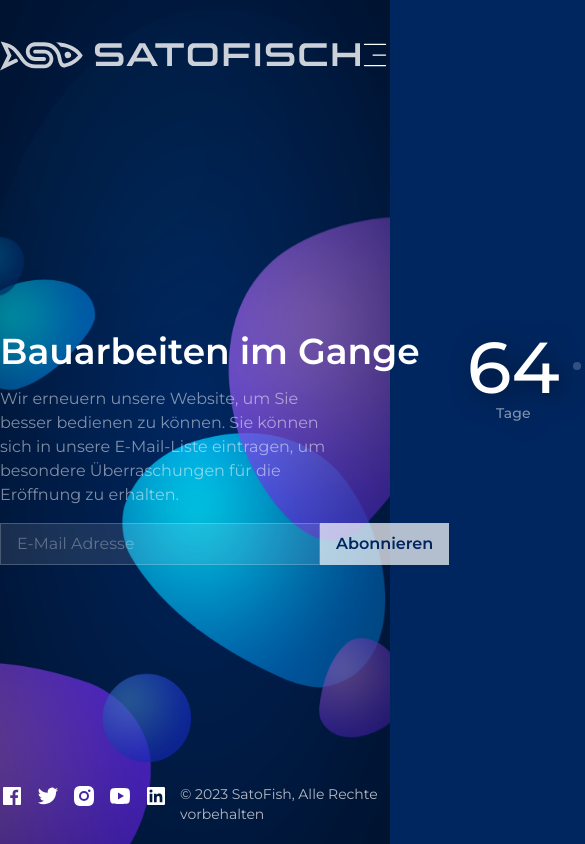
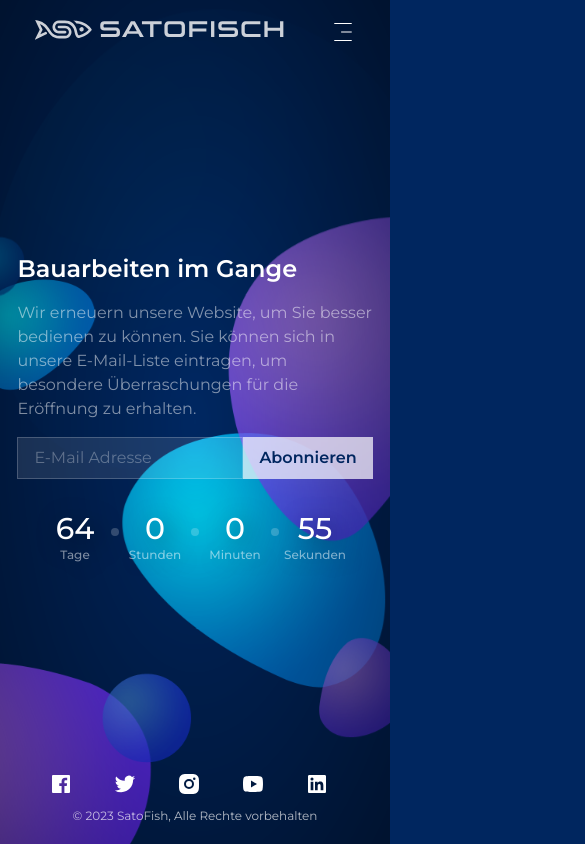
Before and after one commit to turgayaksu/satofisch.de, a React (Vite) app: page / in a window 390 px wide. Shown: the top 844 px of the page, 585 px wide, since content can reach past the window. Built offline with nearby package versions, Linux system fonts and the light colour scheme.

Commit message:
responsive finished

```diff
--- a/src/components/countdown/index.jsx
+++ b/src/components/countdown/index.jsx
@@ -3,22 +3,22 @@
 const renderer = ({ days, hours, minutes, seconds }) => {
   return (
     <>
-      <div className='text-7xl font-medium flex justify-between sf-shadow'>
-        <div className='mx-2 flex flex-col w-28 justify-center text-center relative after:content-[" "] after:absolute after:w-2 after:h-2 after:rounded-full after:bg-white/20 after:top-1/3 after:-right-3'>
+      <div className='text-3xl md:text-7xl mt-8 md:mt-0 font-medium flex justify-between sf-shadow'>
+        <div className='mx-2 flex flex-col w-16 md:w-28 justify-center text-center relative after:content-[" "] after:absolute after:w-2 after:h-2 after:rounded-full after:bg-white/20 after:top-1/3 after:-right-3'>
           <span className='relative w-full block'>{days} </span>
-          <span className='text-sm block opacity-50'>Tage</span>
+          <span className='text-xs md:text-sm block opacity-50'>Tage</span>
         </div>
-        <div className='mx-2 flex flex-col w-28 justify-center text-center relative after:content-[" "] after:absolute after:w-2 after:h-2 after:rounded-full after:bg-white/20 after:top-1/3 after:-right-3 '>
+        <div className='mx-2 flex flex-col w-16 md:w-28 justify-center text-center relative after:content-[" "] after:absolute after:w-2 after:h-2 after:rounded-full after:bg-white/20 after:top-1/3 after:-right-3 '>
           <span className='relative w-full block'>{hours} </span>
-          <span className='text-sm block opacity-50'>Stunden</span>
+          <span className='text-xs md:text-sm block opacity-50'>Stunden</span>
         </div>
-        <div className='mx-2 flex flex-col w-28 justify-center text-center relative after:content-[" "] after:absolute after:w-2 after:h-2 after:rounded-full after:bg-white/20 after:top-1/3 after:-right-3'>
+        <div className='mx-2 flex flex-col w-16 md:w-28 justify-center text-center relative after:content-[" "] after:absolute after:w-2 after:h-2 after:rounded-full after:bg-white/20 after:top-1/3 after:-right-3'>
           <span className='relative w-full block'>{minutes} </span>
-          <span className='text-sm block opacity-50'>Minuten</span>
+          <span className='text-xs md:text-sm block opacity-50'>Minuten</span>
         </div>
-        <div className='mx-2 flex flex-col w-28 justify-center text-center relative'>
+        <div className='mx-2 flex flex-col w-16 md:w-28 justify-center text-center relative'>
           <span className='relative w-full block'>{seconds} </span>
-          <span className='text-sm block opacity-50'>Sekunden</span>
+          <span className='text-xs md:text-sm block opacity-50'>Sekunden</span>
         </div>
       </div>
     </>
--- a/src/components/footer/index.jsx
+++ b/src/components/footer/index.jsx
@@ -9,7 +9,7 @@
 export default function Footer() {
   return (
     <div className='mb-5'>
-      <div className='flex justify-between'>
+      <div className='flex flex-col md:flex-row justify-between'>
         <div className='flex justify-around'>
           <Link to='#' className='mr-3'>
             <RiFacebookBoxFill size={24} />
@@ -27,7 +27,7 @@
             <RiLinkedinBoxFill size={24} />
           </Link>
         </div>
-        <div className='text-sm text-white/70 hover:text-white'>
+        <div className='text-xs md:text-sm mt-3 md:mt-0 text-center text-white/70 hover:text-white'>
           © 2023 SatoFish, Alle Rechte vorbehalten
         </div>
       </div>
--- a/src/components/header/index.jsx
+++ b/src/components/header/index.jsx
@@ -4,12 +4,16 @@
 
 export default function Header() {
   return (
-    <header className='my-10 flex justify-between'>
+    <header className='mt-5 md:mt-10 flex justify-between'>
       <Link to='/'>
-        <img src={Logo} alt='Sato Fisch' className=' h-8 opacity-80' />
+        <img
+          src={Logo}
+          alt='Sato Fisch'
+          className='h-5 w-full object-cover md:h-8 opacity-80'
+        />
       </Link>
       <Link to='/'>
-        <CiMenuFries size={30} />
+        <CiMenuFries size={24} />
       </Link>
     </header>
   );
--- a/src/components/main/index.jsx
+++ b/src/components/main/index.jsx
@@ -2,10 +2,12 @@
 
 export default function MainContainer() {
   return (
-    <div className='flex justify-between'>
+    <div className='flex flex-col md:flex-row justify-between items-center'>
       <div>
-        <h2 className='text-4xl font-semibold mb-4'>Bauarbeiten im Gange</h2>
-        <p className='w-3/4 opacity-50 mb-4'>
+        <h2 className='text-2xl md:text-4xl font-semibold mb-4'>
+          Bauarbeiten im Gange
+        </h2>
+        <p className='w-full md:w-3/4 opacity-50 mb-4'>
           Wir erneuern unsere Website, um Sie besser bedienen zu können. Sie
           können sich in unsere E-Mail-Liste eintragen, um besondere
           Überraschungen für die Eröffnung zu erhalten.
@@ -13,7 +15,7 @@
         <div className='flex'>
           <input
             type='text'
-            className='border border-solid border-1 border-white/20 px-4 py-2 w-80 bg-white/10 text-white placeholder:text-white/30'
+            className='border border-solid border-1 border-white/20 px-4 py-2 w-30 md:w-80 bg-white/10 text-white placeholder:text-white/30'
             placeholder='E-Mail Adresse'
           />
           <button
--- a/src/pages/maintenance/index.jsx
+++ b/src/pages/maintenance/index.jsx
@@ -5,7 +5,7 @@
 
 export default function Maintenance() {
   return (
-    <div className='container mx-auto max-w-6xl h-screen'>
+    <div className='container mx-auto max-w-xs md:max-w-6xl h-screen'>
       <div className='flex flex-col justify-between h-full '>
         <Header />
         <MainContainer />
```
